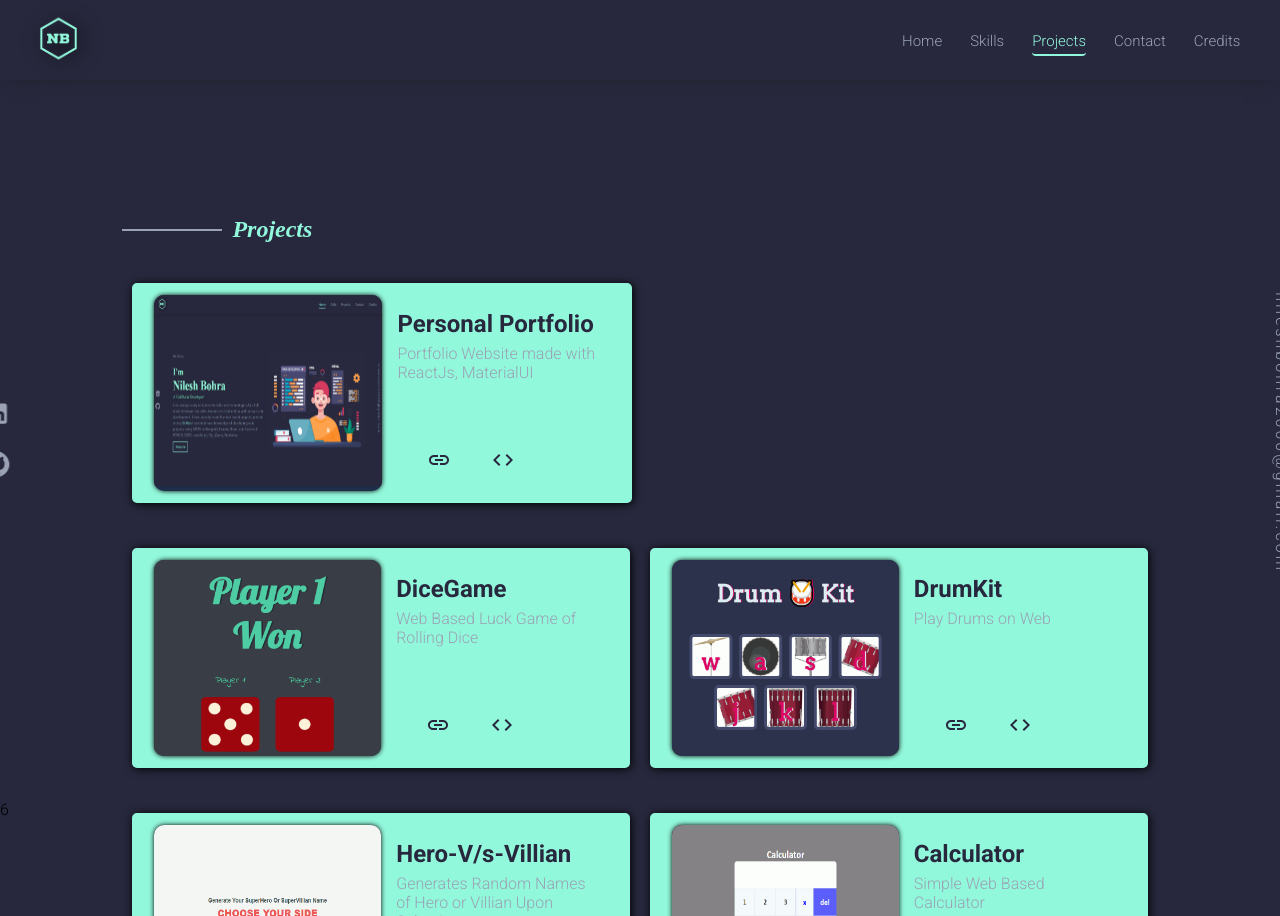
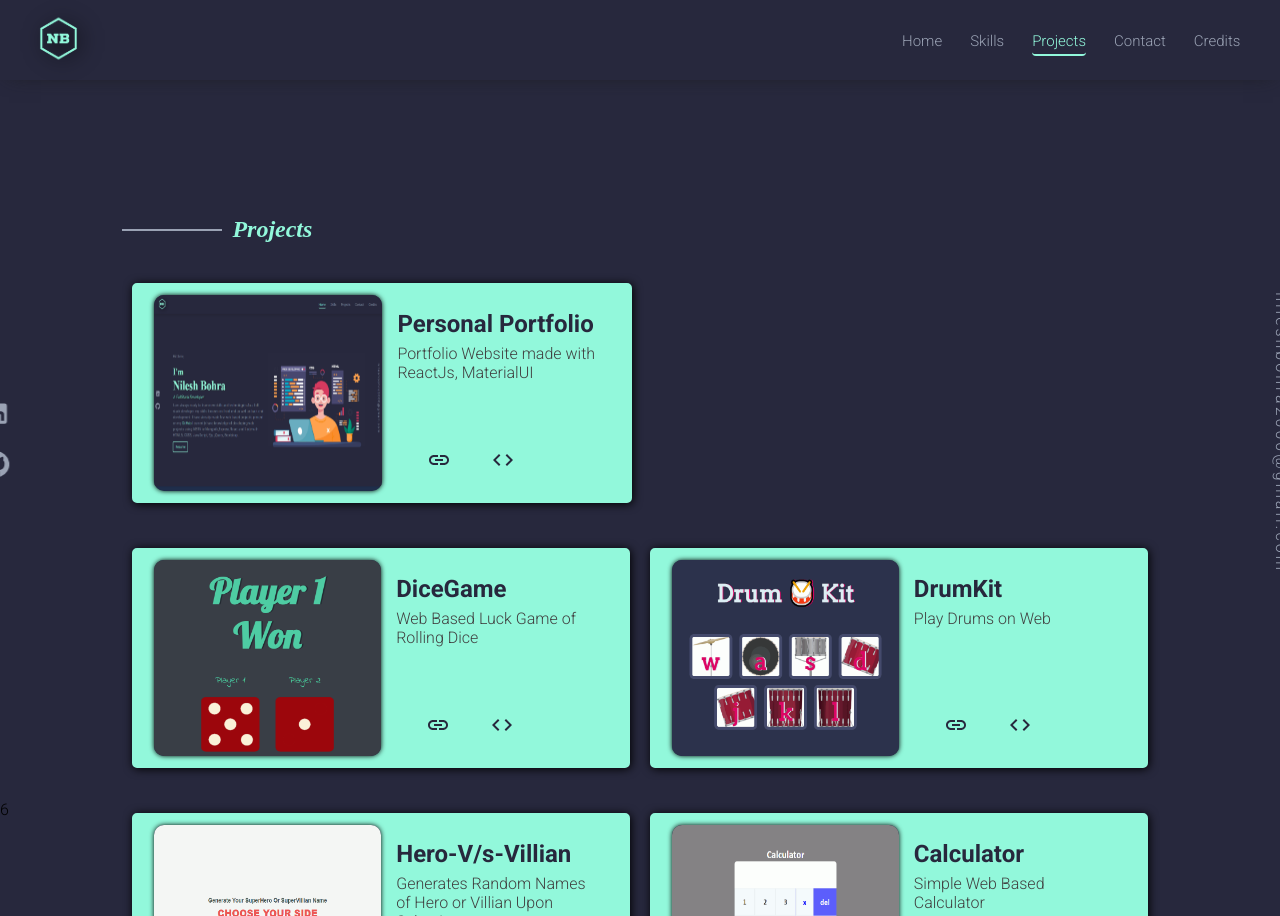
Before and after one commit to nileshbohra/Portfolio-Web, a React (Create React App) app: page /Projects in a window 1280 px wide. Shown: the top 916 px of the page. Built offline with nearby package versions, Linux system fonts and the light colour scheme.

Commit message:
ui improved

```diff
--- a/public/index.css
+++ b/public/index.css
@@ -322,6 +322,9 @@ h3.title {
 }
 .projectDesc {
   margin-top: 6px;
+}
+.projectDesc>p{
+  color: rgb(65, 65, 65);
 }
 .projectLinks > a {
   color: var(--primary-bg);
@@ -655,11 +658,11 @@ textarea {
 
   /* ------------------------------ Contact Page ------------------------------ */
   .contactForm > h1.primaryTxt {
-    font-size: 25px;
+    font-size: 18px;
   }
   .contactForm form {
     width: 100%;
-    padding: 10px;
+    padding: 10px 0;
   }
   .row {
     flex-direction: column;
@@ -672,7 +675,7 @@ textarea {
   }
   .formGroup input,
   textarea {
-    font-size: 13px;
+    font-size: 15px;
   }
   .col:nth-child(2) {
     margin-left: 0px;
```
